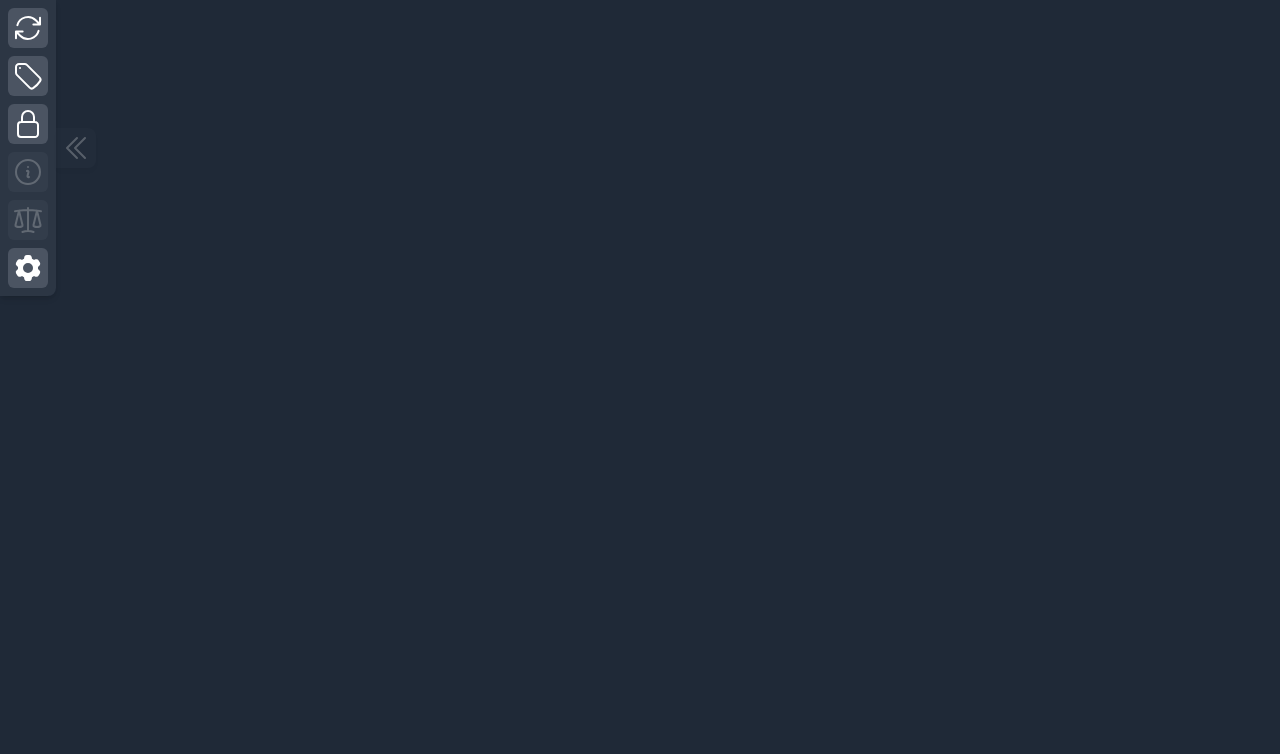
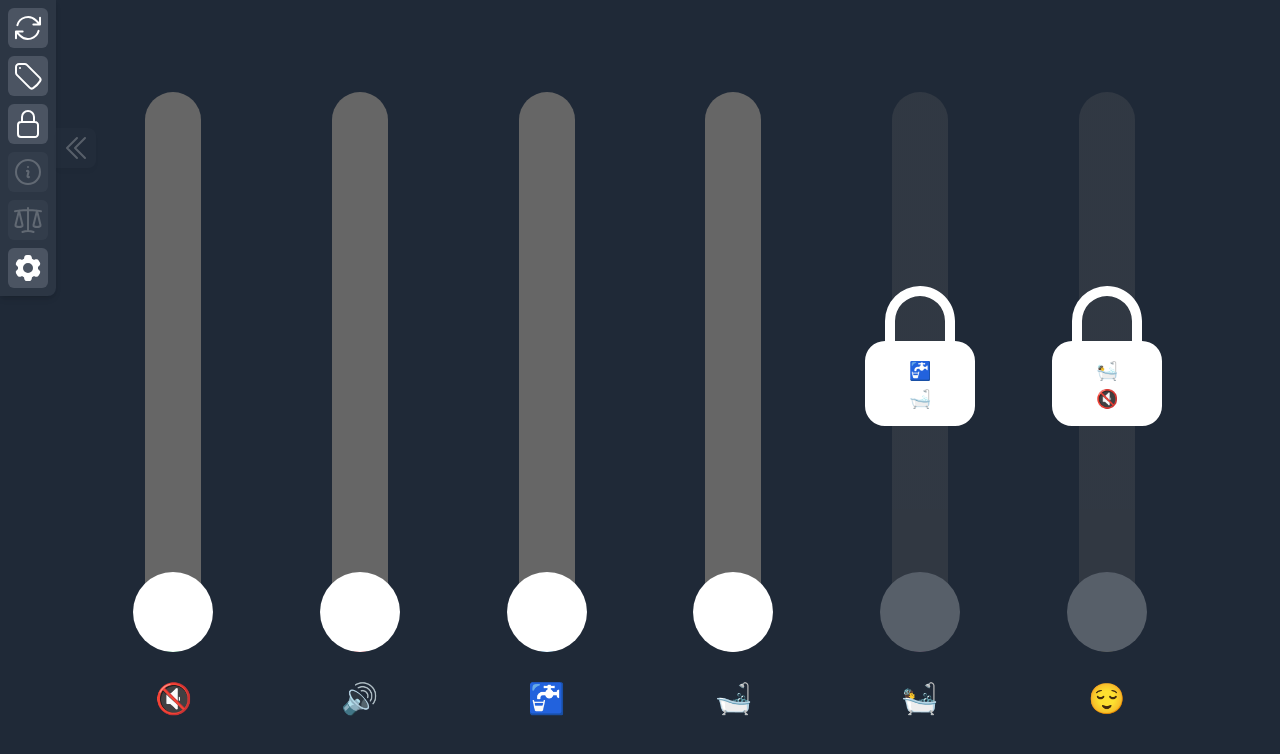
Before and after one commit to KiljanK/slider-logic, a React (Create React App) app: page / in a window 1280 px wide. Shown: the top 754 px of the page. Built offline with nearby package versions, Linux system fonts and the light colour scheme.

Commit message:
Fixed URL Parameter Settings

```diff
--- a/package.json
+++ b/package.json
@@ -1,6 +1,6 @@
 {
 	"name": "slider-logic",
-	"version": "0.1.1",
+	"version": "0.1.2",
 	"private": true,
 	"dependencies": {
 		"@testing-library/dom": "^10.4.1",
--- a/src/App.jsx
+++ b/src/App.jsx
@@ -29,6 +29,11 @@ let App = () => {
 			let newSliderSettings = JSON.parse(
 				decodeURIComponent(searchSettings)
 			);
+
+			// Ignore empty settings, also ignore settings that have neither rules nor names
+			if (!newSliderSettings) return;
+			let keys = Object.keys(newSliderSettings) || [];
+			if (!keys.includes("names") && keys.includes("rules")) return;
 
 			applySettings(
 				sliderSettings,
```
Also changed, not shown: 1 other file (tests, documents, lock files or other folders).
